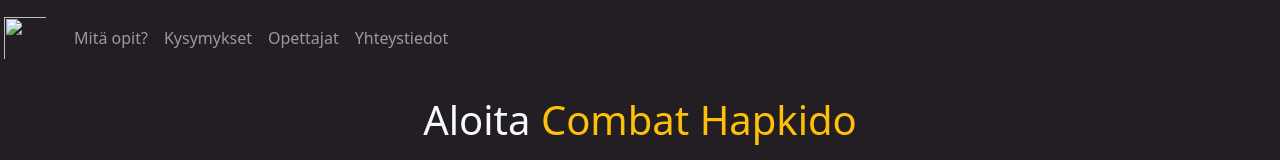
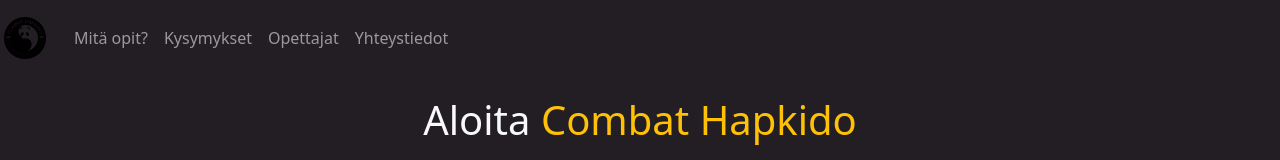
Before and after one commit to stocke/CH-Rovaniemi-sivut, a plain HTML site: page index.html in a window 1280 px wide. Shown: the top 160 px of the page. Drawn offline with nearby package versions, Linux system fonts and the light colour scheme.

Commit message:
Fix menu img

```diff
--- a/index.html
+++ b/index.html
@@ -20,7 +20,7 @@
         <nav class="navbar fixed-top navbar-expand-md navbar-dark bg-dark">
 
             <a href="#" class="navbar-brand mb-0 h1">
-                <img class="d-inline-block align-top p-1" src="img/CHroi.svg" width="50"
+                <img class="d-inline-block align-top p-1" src="img/CH_merkki_luonnos-modified.png" width="50"
                     height="50" alt="">
             </a>
             <button type="button" data-bs-toggle="collapse" data-bs-target="#navbarNav" class="navbar-toggler"
```
